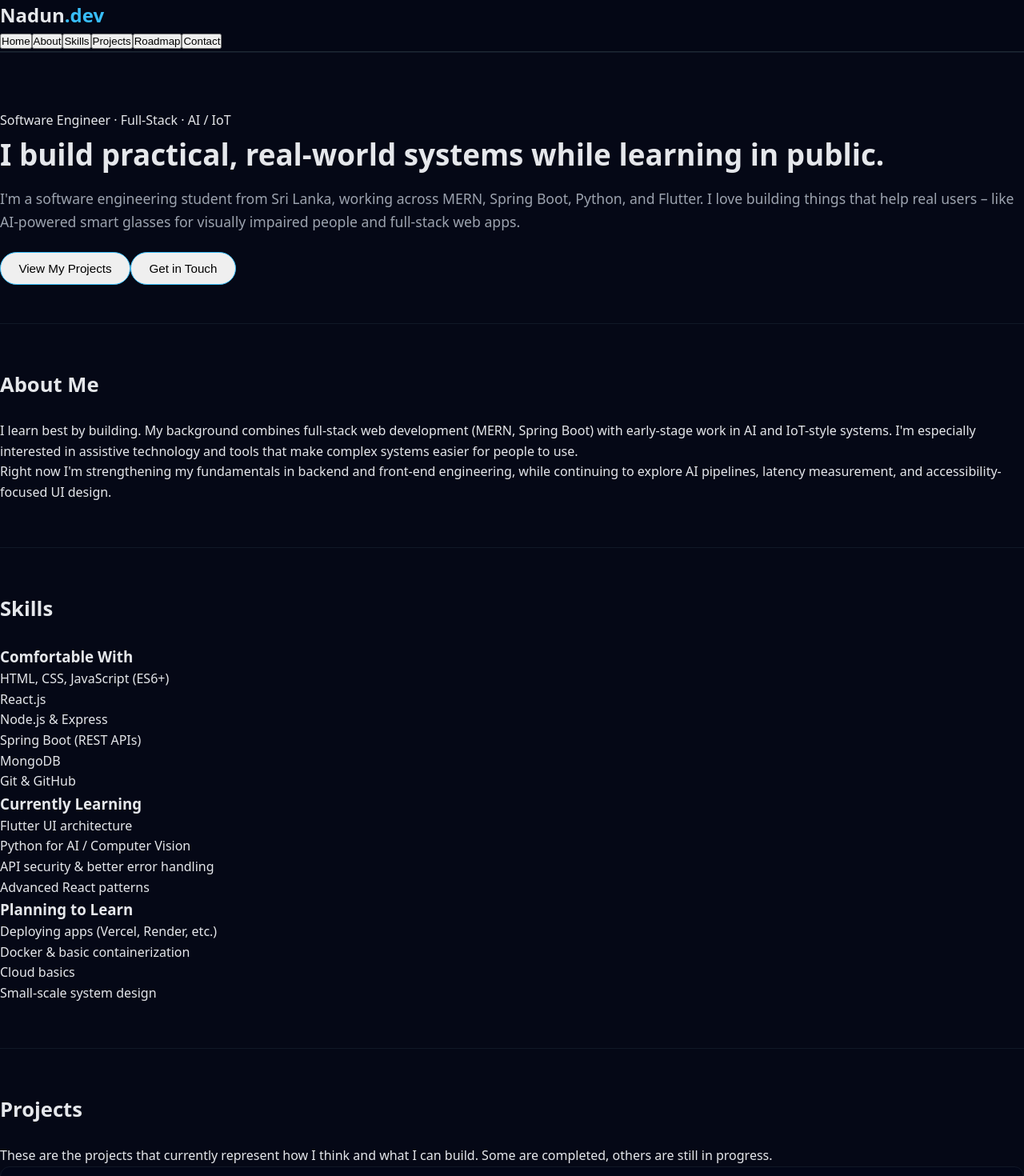
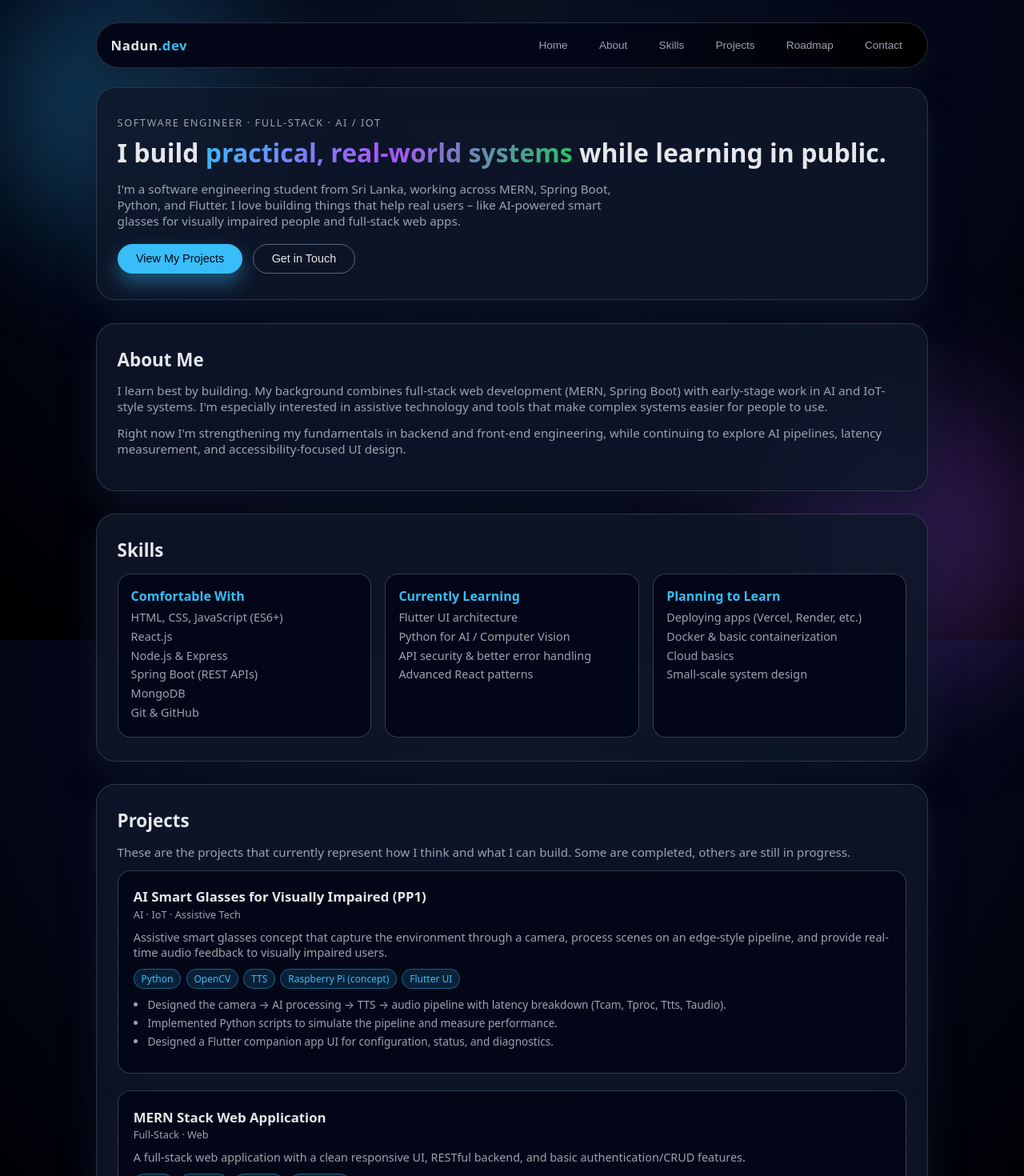
Before and after one commit to Nadun00/portfolio, a React (Vite) app: page / in a window 1280 px wide. Shown: the top 1470 px of the page at 80% size. Built offline with nearby package versions, Linux system fonts and the light colour scheme.

Commit message:
change stylish

```diff
--- a/src/styles.css
+++ b/src/styles.css
@@ -1,195 +1,331 @@
-/* ---------- Reset / Base ---------- */
+:root {
+  --bg: #020617;
+  --bg-elevated: rgba(15, 23, 42, 0.85);
+  --border-subtle: rgba(148, 163, 184, 0.25);
+  --accent: #38bdf8;
+  --accent-soft: rgba(56, 189, 248, 0.15);
+  --text: #e5e7eb;
+  --text-soft: #9ca3af;
+  --radius-lg: 1rem;
+  --radius-xl: 1.5rem;
+  --shadow-soft: 0 18px 40px rgba(15, 23, 42, 0.8);
+}
+
+/* Reset / base */
 * {
   box-sizing: border-box;
   margin: 0;
   padding: 0;
 }
 
-body {
-  font-family: system-ui, -apple-system, BlinkMacSystemFont, "Segoe UI", sans-serif;
-  background: #050816;
-  color: #e5e7eb;
-  line-height: 1.6;
+html,
+body,
+#root {
+  height: 100%;
 }
 
-a {
-  color: inherit;
-  text-decoration: none;
+body {
+  font-family: system-ui, -apple-system, BlinkMacSystemFont, "Segoe UI",
+    sans-serif;
+  background: radial-gradient(circle at top, #0b1220 0, #020617 55%, #000 100%);
+  color: var(--text);
 }
 
-img {
-  max-width: 100%;
-  display: block;
+/* Background elements */
+.page {
+  min-height: 100vh;
+  position: relative;
+  color: var(--text);
+  overflow-x: hidden;
 }
 
-.container {
-  width: 90%;
-  max-width: 1100px;
-  margin: 0 auto;
+.bg-blur {
+  position: fixed;
+  border-radius: 999px;
+  filter: blur(80px);
+  opacity: 0.4;
+  z-index: -1;
 }
 
-/* ---------- Layout ---------- */
+.bg-blur-1 {
+  width: 380px;
+  height: 380px;
+  background: radial-gradient(circle, #38bdf8, transparent);
+  top: -60px;
+  left: -40px;
+}
+
+.bg-blur-2 {
+  width: 420px;
+  height: 420px;
+  background: radial-gradient(circle, #a855f7, transparent);
+  bottom: -80px;
+  right: -60px;
+}
+
+/* Shell */
+.shell {
+  max-width: 1080px;
+  margin: 0 auto;
+  padding: 1.75rem 1.25rem 2.5rem;
+}
+
+/* Header / nav */
 .site-header {
   position: sticky;
   top: 0;
-  z-index: 10;
-  background: rgba(5, 8, 22, 0.95);
-  border-bottom: 1px solid #1f2933;
-  backdrop-filter: blur(10px);
+  z-index: 20;
+  margin-bottom: 1.5rem;
 }
 
-.site-header-inner {
+.header-inner {
   display: flex;
   align-items: center;
   justify-content: space-between;
-  padding: 1rem 0;
+  padding: 0.9rem 1.1rem;
+  border-radius: 999px;
+  background: radial-gradient(circle at top left, #020617 0, #020617ee 60%, #000);
+  border: 1px solid var(--border-subtle);
+  box-shadow: 0 18px 40px rgba(15, 23, 42, 0.6);
+  backdrop-filter: blur(18px);
 }
 
 .logo {
-  font-size: 1.5rem;
   font-weight: 700;
+  letter-spacing: 0.03em;
+  font-size: 1.05rem;
 }
 
 .logo span {
-  color: #38bdf8;
+  color: var(--accent);
 }
 
-.nav-links {
+.nav {
   display: flex;
-  gap: 1.25rem;
-  font-size: 0.95rem;
+  gap: 0.75rem;
 }
 
-.nav-links a {
-  opacity: 0.9;
+.nav-link {
+  background: transparent;
+  border: none;
+  color: var(--text-soft);
+  font-size: 0.85rem;
+  padding: 0.35rem 0.85rem;
+  border-radius: 999px;
+  cursor: pointer;
+  transition: all 0.2s ease;
 }
 
-.nav-links a:hover {
-  opacity: 1;
-  color: #38bdf8;
+.nav-link:hover {
+  color: var(--text);
+  background: rgba(15, 23, 42, 0.9);
 }
 
-main {
-  padding-bottom: 4rem;
+@media (max-width: 720px) {
+  .header-inner {
+    flex-direction: column;
+    gap: 0.6rem;
+  }
 }
 
-/* ---------- Sections ---------- */
+/* Sections */
 .section {
-  padding: 3.5rem 0;
-  border-top: 1px solid #111827;
+  margin-bottom: 1.8rem;
 }
 
-.section h2 {
-  font-size: 1.6rem;
-  margin-bottom: 1.5rem;
+.section-inner {
+  background: var(--bg-elevated);
+  border-radius: var(--radius-xl);
+  border: 1px solid var(--border-subtle);
+  padding: 1.8rem 1.6rem;
+  box-shadow: var(--shadow-soft);
+  backdrop-filter: blur(18px);
+  animation: fadeUp 0.5s ease-out;
 }
 
-/* ---------- Hero ---------- */
+.section-title {
+  font-size: 1.4rem;
+  margin-bottom: 0.85rem;
+}
+
+.section-text {
+  color: var(--text-soft);
+  font-size: 0.95rem;
+  margin-bottom: 0.8rem;
+}
+
+/* Hero */
 .hero {
-  padding: 4.5rem 0 3rem;
+  margin-top: 0.9rem;
+}
+
+.hero .section-inner {
+  padding-top: 2.1rem;
+  padding-bottom: 2rem;
+}
+
+.eyebrow {
+  font-size: 0.8rem;
+  letter-spacing: 0.12em;
+  text-transform: uppercase;
+  color: var(--text-soft);
+  margin-bottom: 0.6rem;
 }
 
 .hero-title {
-  font-size: 2.3rem;
-  margin-bottom: 0.75rem;
+  font-size: 2rem;
+  line-height: 1.25;
+  margin-bottom: 0.9rem;
+}
+
+.hero-highlight {
+  background: linear-gradient(120deg, #38bdf8, #a855f7, #22c55e);
+  -webkit-background-clip: text;
+  color: transparent;
 }
 
 .hero-subtitle {
-  font-size: 1.1rem;
-  color: #9ca3af;
-  margin-bottom: 1.5rem;
+  color: var(--text-soft);
+  font-size: 0.95rem;
+  max-width: 640px;
+  margin-bottom: 1.2rem;
 }
 
-.hero-text {
-  max-width: 650px;
-  opacity: 0.9;
-  margin-bottom: 2rem;
-}
-
-.hero-buttons {
+.hero-actions {
   display: flex;
   flex-wrap: wrap;
-  gap: 1rem;
+  gap: 0.8rem;
 }
 
 .btn {
-  display: inline-block;
-  padding: 0.7rem 1.4rem;
   border-radius: 999px;
-  font-size: 0.95rem;
-  border: 1px solid #38bdf8;
+  padding: 0.6rem 1.4rem;
+  font-size: 0.9rem;
+  border: 1px solid var(--accent);
   cursor: pointer;
+  transition: all 0.2s ease;
 }
 
-.btn-primary {
-  background: #38bdf8;
+.btn.primary {
+  background: var(--accent);
   color: #020617;
+  box-shadow: 0 12px 25px rgba(56, 189, 248, 0.4);
 }
 
-.btn-secondary {
-  background: transparent;
-  color: #e5e7eb;
+.btn.primary:hover {
+  transform: translateY(-1px);
+  box-shadow: 0 16px 35px rgba(56, 189, 248, 0.55);
 }
 
-/* ---------- Skills ---------- */
-.skills-grid {
+.btn.ghost {
+  background: transparent;
+  color: var(--text);
+  border-color: rgba(148, 163, 184, 0.6);
+}
+
+.btn.ghost:hover {
+  background: rgba(15, 23, 42, 0.9);
+}
+
+/* Skills */
+.skills-layout {
   display: grid;
-  gap: 1.5rem;
+  gap: 1.1rem;
+}
+
+.skill-column {
+  padding: 1rem;
+  border-radius: var(--radius-lg);
+  background: radial-gradient(circle at top left, #020617, #020617f0);
+  border: 1px solid rgba(51, 65, 85, 0.9);
+}
+
+.skill-column h3 {
+  font-size: 1rem;
+  margin-bottom: 0.4rem;
+  color: var(--accent);
+}
+
+.skill-column ul {
+  list-style: none;
+  font-size: 0.9rem;
+  color: var(--text-soft);
+}
+
+.skill-column li {
+  margin-bottom: 0.3rem;
 }
 
 @media (min-width: 768px) {
-  .skills-grid {
-    grid-template-columns: repeat(2, minmax(0, 1fr));
+  .skills-layout {
+    grid-template-columns: repeat(3, minmax(0, 1fr));
   }
 }
 
-.skill-card {
-  background: #020617;
-  border-radius: 0.75rem;
-  padding: 1.25rem;
-  border: 1px solid #111827;
-}
-
-.skill-card h3 {
-  margin-bottom: 0.5rem;
-  color: #38bdf8;
-}
-
-.skill-card ul {
-  list-style: disc;
-  padding-left: 1.25rem;
-  font-size: 0.95rem;
-}
-
-/* ---------- Projects ---------- */
+/* Projects */
 .projects-grid {
   display: grid;
-  gap: 1.5rem;
+  gap: 1.3rem;
+  margin-top: 0.6rem;
 }
 
 .project-card {
-  background: #020617;
-  border-radius: 0.75rem;
-  padding: 1.25rem;
-  border: 1px solid #111827;
+  padding: 1.3rem 1.2rem;
+  border-radius: var(--radius-lg);
+  background: radial-gradient(circle at top left, #020617, #020617f5);
+  border: 1px solid rgba(55, 65, 81, 0.9);
+  box-shadow: 0 14px 30px rgba(15, 23, 42, 0.9);
+  transition: transform 0.18s ease, box-shadow 0.18s ease,
+    border-color 0.18s ease;
 }
 
-.project-card h3 {
-  font-size: 1.1rem;
-  margin-bottom: 0.4rem;
+.project-card:hover {
+  transform: translateY(-3px);
+  border-color: var(--accent);
+  box-shadow: 0 20px 45px rgba(15, 23, 42, 1);
 }
 
-.project-meta {
-  font-size: 0.85rem;
-  opacity: 0.7;
-  margin-bottom: 0.75rem;
+.project-header {
+  margin-bottom: 0.6rem;
+}
+
+.project-header h3 {
+  font-size: 1.05rem;
+}
+
+.project-category {
+  font-size: 0.8rem;
+  color: var(--text-soft);
+  margin-top: 0.1rem;
+}
+
+.project-description {
+  font-size: 0.9rem;
+  color: var(--text-soft);
+  margin-bottom: 0.7rem;
+}
+
+.project-tags {
+  display: flex;
+  flex-wrap: wrap;
+  gap: 0.4rem;
+  margin-bottom: 0.6rem;
+}
+
+.tag {
+  font-size: 0.75rem;
+  padding: 0.2rem 0.55rem;
+  border-radius: 999px;
+  background: var(--accent-soft);
+  color: var(--accent);
+  border: 1px solid rgba(56, 189, 248, 0.4);
 }
 
 .project-highlights {
-  list-style: disc;
-  padding-left: 1.25rem;
-  margin: 0.75rem 0;
-  font-size: 0.9rem;
+  font-size: 0.85rem;
+  color: var(--text-soft);
+  padding-left: 1.1rem;
+  margin-bottom: 0.6rem;
 }
 
 .project-highlights li {
@@ -197,39 +333,94 @@ main {
 }
 
 .project-links {
-  margin-top: 0.5rem;
   display: flex;
-  gap: 1rem;
+  gap: 0.75rem;
   flex-wrap: wrap;
 }
 
-.project-links a {
-  font-size: 0.9rem;
-  border-bottom: 1px solid #38bdf8;
+.link {
+  font-size: 0.85rem;
+  color: var(--accent);
+  border-bottom: 1px dashed rgba(56, 189, 248, 0.7);
 }
 
-/* ---------- Contact ---------- */
+/* Roadmap */
+.roadmap-grid {
+  display: grid;
+  gap: 1rem;
+  margin-top: 0.7rem;
+}
+
+.roadmap-card {
+  padding: 1.1rem;
+  border-radius: var(--radius-lg);
+  background: radial-gradient(circle at top left, #020617, #020617f7);
+  border: 1px solid rgba(51, 65, 85, 0.9);
+}
+
+.roadmap-card h3 {
+  font-size: 0.95rem;
+  margin-bottom: 0.4rem;
+  color: var(--accent);
+}
+
+.roadmap-card ul {
+  list-style: disc;
+  padding-left: 1.1rem;
+  font-size: 0.85rem;
+  color: var(--text-soft);
+}
+
+.roadmap-card li {
+  margin-bottom: 0.3rem;
+}
+
+@media (min-width: 768px) {
+  .roadmap-grid {
+    grid-template-columns: repeat(3, minmax(0, 1fr));
+  }
+}
+
+/* Contact */
 .contact-list {
   list-style: none;
-  margin-top: 0.5rem;
+  margin-top: 0.8rem;
+  font-size: 0.9rem;
 }
 
 .contact-list li {
-  margin-bottom: 0.4rem;
+  display: flex;
+  flex-direction: column;
+  margin-bottom: 0.5rem;
 }
 
-/* ---------- Footer ---------- */
-.site-footer {
-  border-top: 1px solid #111827;
-  padding: 1.5rem 0 2rem;
-  font-size: 0.85rem;
-  text-align: center;
-  opacity: 0.7;
+.contact-list span {
+  font-size: 0.8rem;
+  color: var(--text-soft);
 }
 
-/* ---------- Small screens ---------- */
-@media (max-width: 640px) {
-  .hero-title {
-    font-size: 1.9rem;
+.contact-list a {
+  color: var(--accent);
+  word-break: break-all;
+}
+
+/* Footer */
+.site-footer {
+  text-align: center;
+  font-size: 0.8rem;
+  color: var(--text-soft);
+  margin-top: 1.3rem;
+  padding-bottom: 0.6rem;
+}
+
+/* Animation */
+@keyframes fadeUp {
+  from {
+    opacity: 0;
+    transform: translateY(10px);
+  }
+  to {
+    opacity: 1;
+    transform: translateY(0);
   }
 }
```
